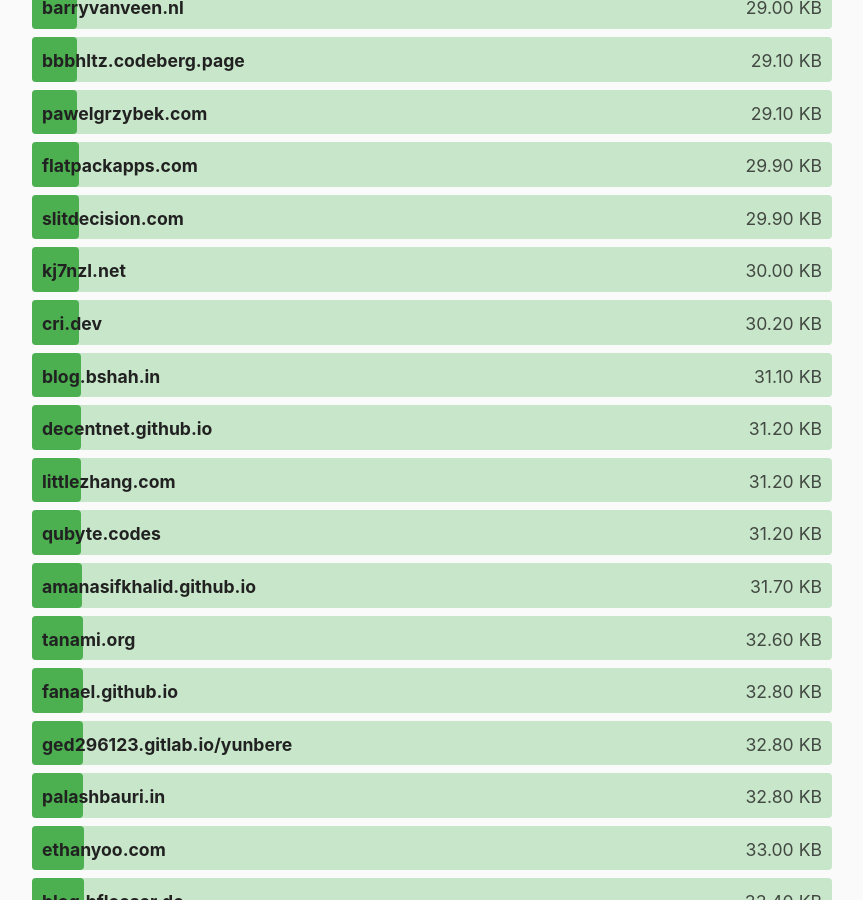
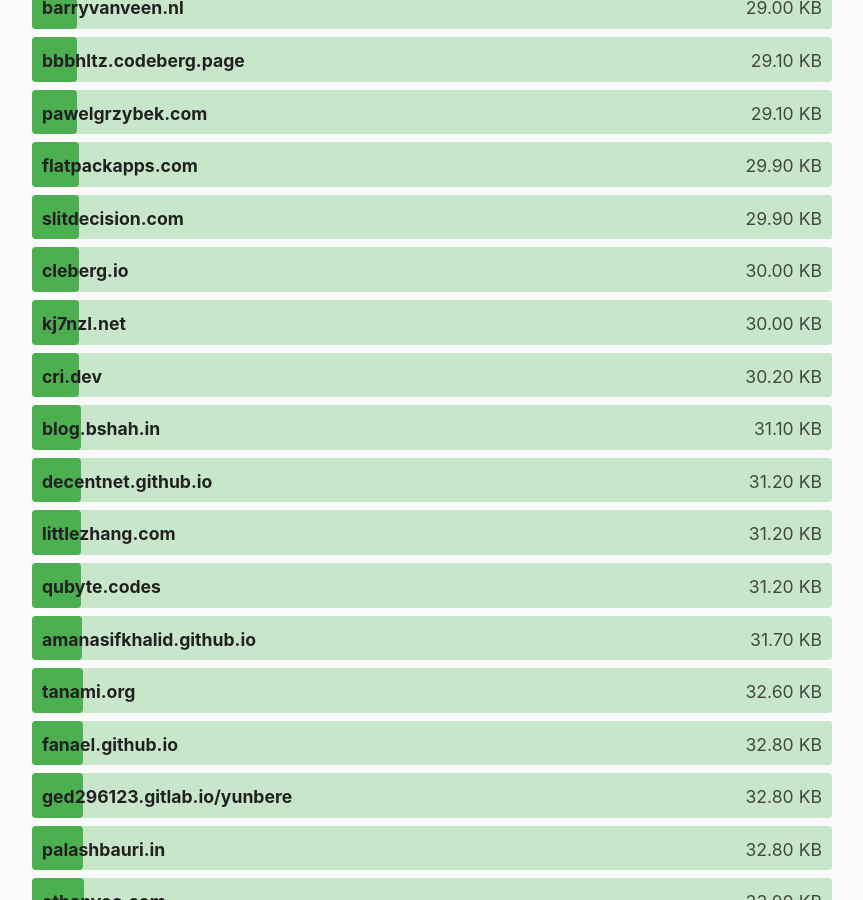
Before and after one commit to kevquirk/512kb.club, a Jekyll site: the page built from index.md, in a window 1280 px wide and 900 px high, scrolled down 8215 px. Shown: the whole window, without its empty margins (208-1071 px from the left). Built offline with Jekyll 4.4.1, drawn with Linux system fonts in a browser that asks for light colours.

Commit message:
added cleberg.io

```diff
--- a/_data/sites.yml
+++ b/_data/sites.yml
@@ -448,6 +448,11 @@
   size: 22.9
   last_checked: 2022-04-26
 
+- domain: cleberg.io
+  url: http://cleberg.io/
+  size: 30.0
+  last_checked: 2022-05-17
+
 - domain: closedgl2.github.io
   url: https://closedgl2.github.io/
   size: 8.2
```
